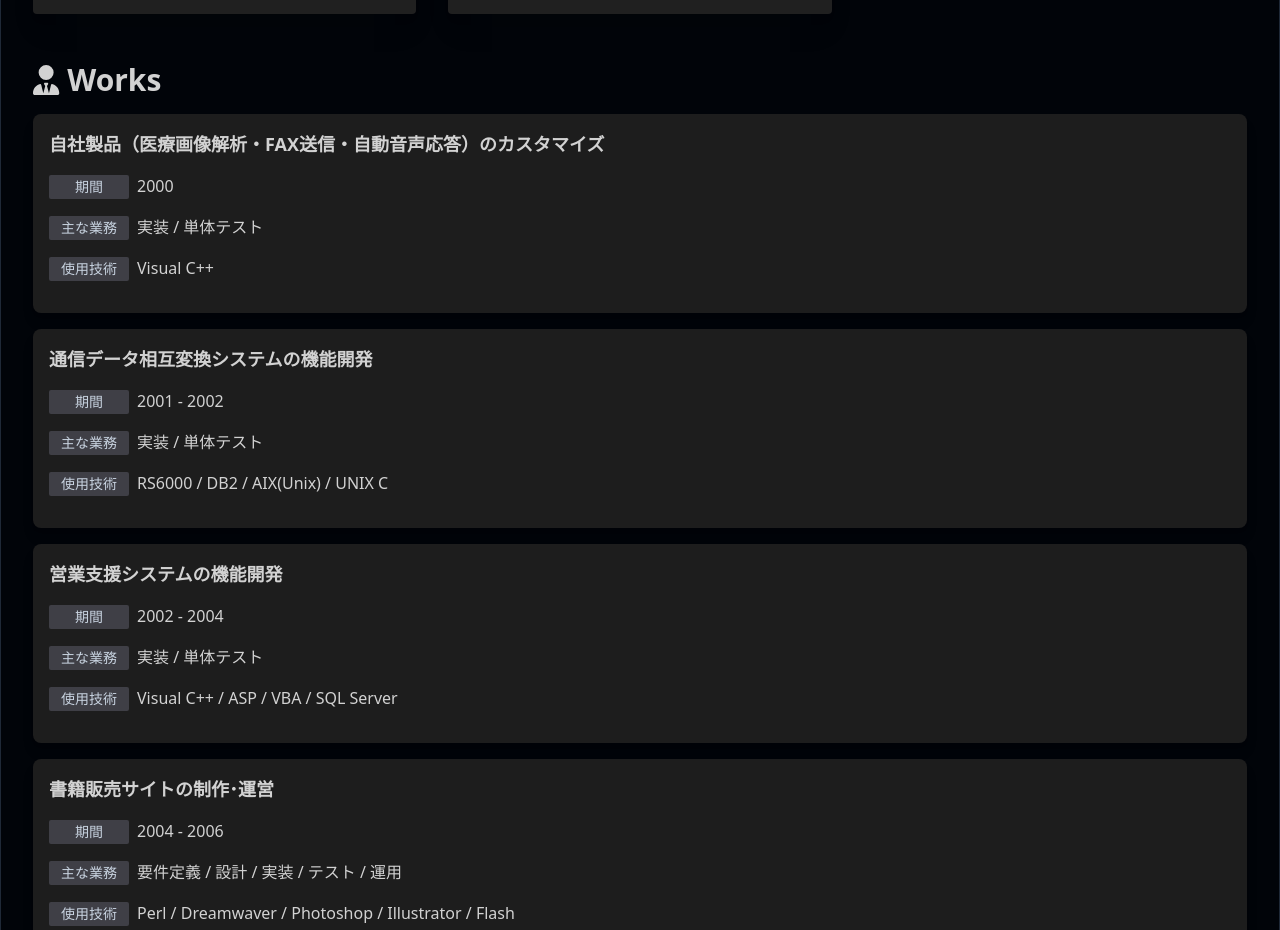
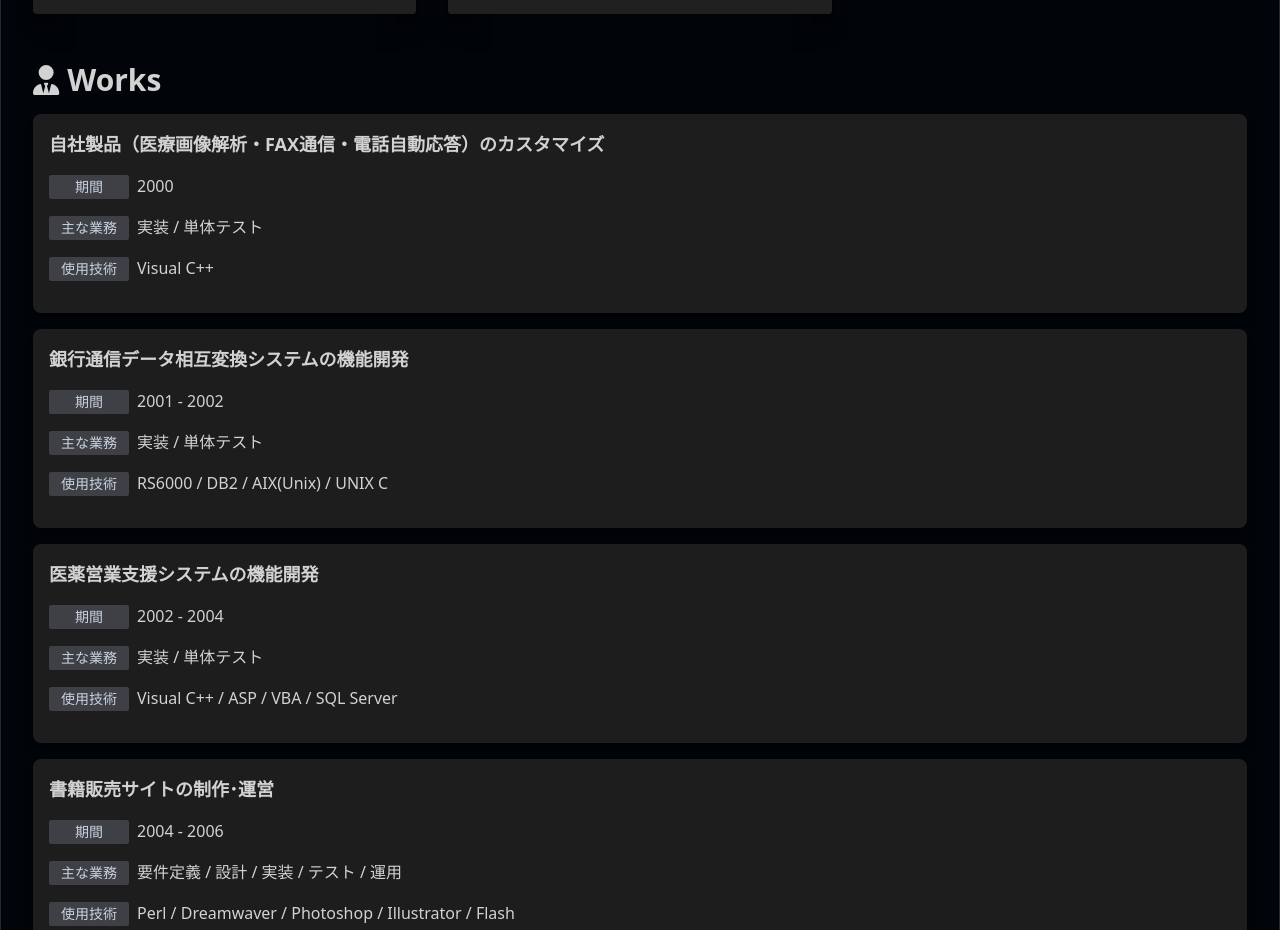
Before and after one commit to proyuki02/portfolio, a Next.js app: page / in a window 1280 px wide. Shown: the part 1440-2370 px from the top of the page. Built offline with nearby package versions, Linux system fonts and the light colour scheme.

Commit message:
文言修正

```diff
--- a/components/works.tsx
+++ b/components/works.tsx
@@ -18,17 +18,17 @@ export const Works = () => {
         />
         Works
       </h2>
-      <WorksCard summary="自社製品（医療画像解析・FAX送信・自動音声応答）のカスタマイズ">
+      <WorksCard summary="自社製品（医療画像解析・FAX通信・電話自動応答）のカスタマイズ">
         <WorksCardItemSpan>2000</WorksCardItemSpan>
         <WorksCardItemJob>実装 / 単体テスト</WorksCardItemJob>
         <WorksCardItemTech>Visual C++</WorksCardItemTech>
       </WorksCard>
-      <WorksCard summary="通信データ相互変換システムの機能開発">
+      <WorksCard summary="銀行通信データ相互変換システムの機能開発">
         <WorksCardItemSpan>2001 - 2002</WorksCardItemSpan>
         <WorksCardItemJob>実装 / 単体テスト</WorksCardItemJob>
         <WorksCardItemTech>RS6000 / DB2 / AIX(Unix) / UNIX C</WorksCardItemTech>
       </WorksCard>
-      <WorksCard summary="営業支援システムの機能開発">
+      <WorksCard summary="医薬営業支援システムの機能開発">
         <WorksCardItemSpan>2002 - 2004</WorksCardItemSpan>
         <WorksCardItemJob>実装 / 単体テスト</WorksCardItemJob>
         <WorksCardItemTech>
```
